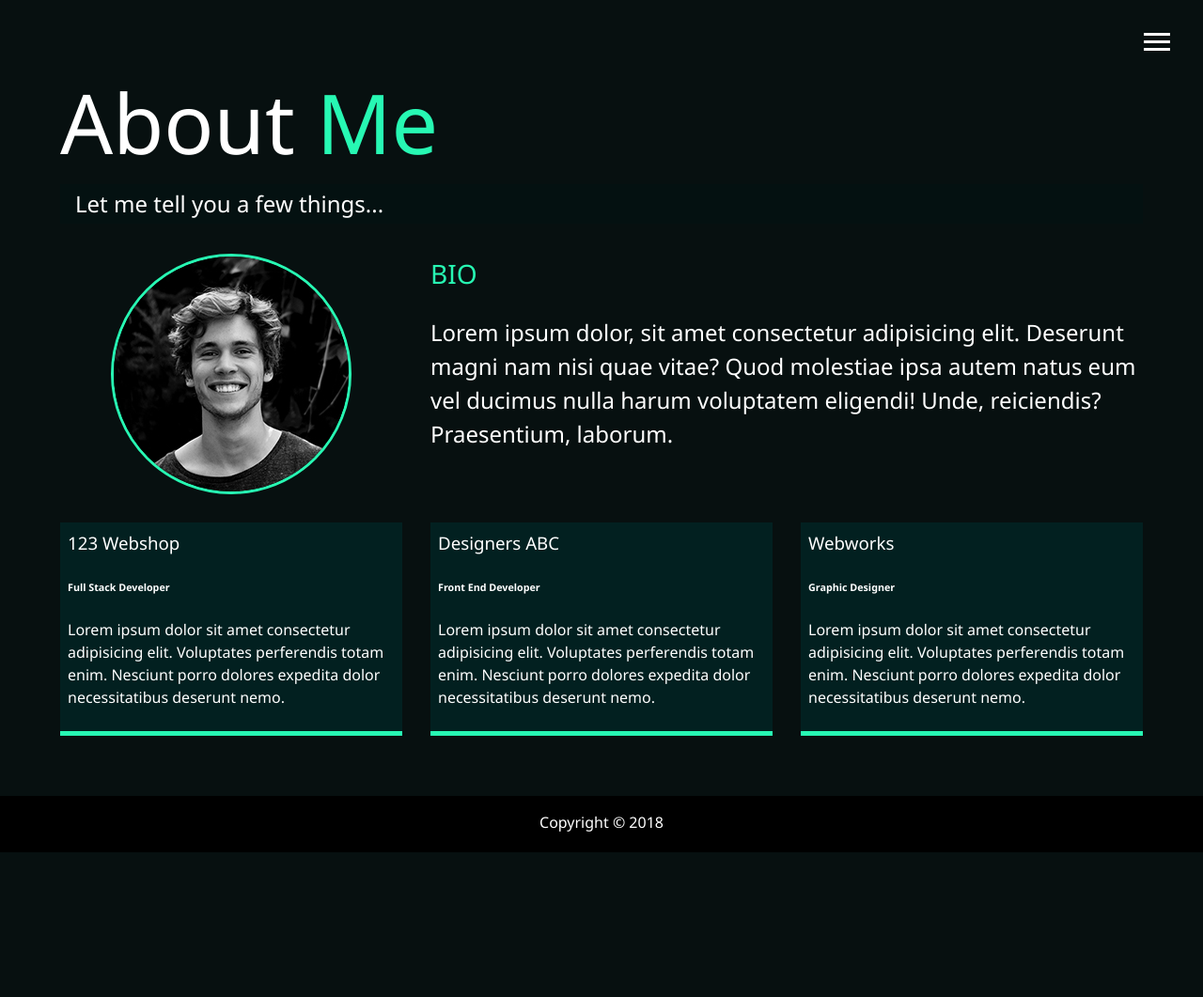
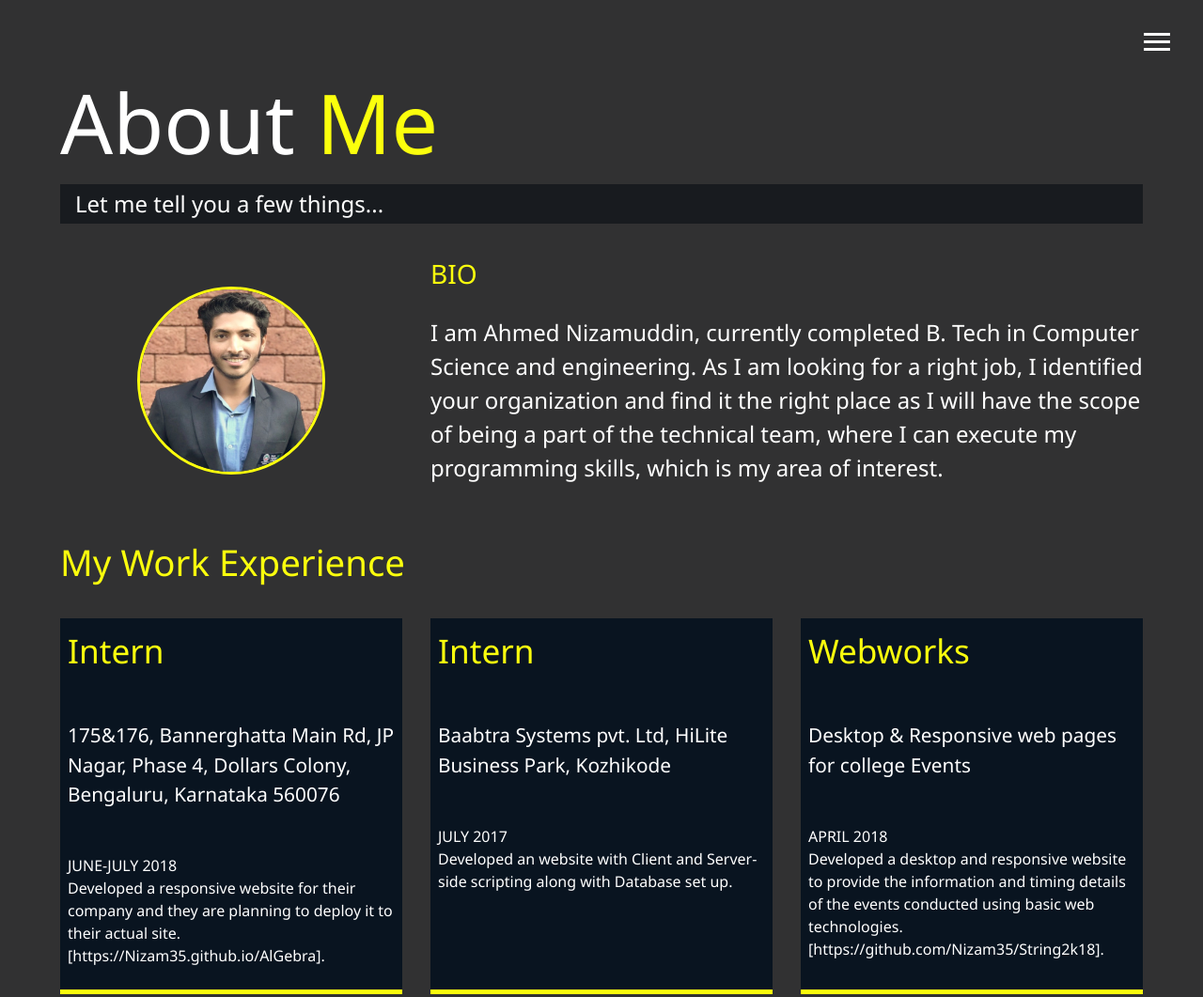
Before and after one commit to Nizam35/my-portfolio, a website: page dist/about.html in a window 1280 px wide. Shown: the top 1061 px of the page at 94% size. Before the commit the page ends 907 px from the top, so only its background shows below. Drawn offline with Linux system fonts and the light colour scheme.

Commit message:
final commit for now

```diff
--- a/scss/_config.scss
+++ b/scss/_config.scss
@@ -1,5 +1,5 @@
-$primary-color: rgba(1, 10, 10, 0.973);
-$secondary-color: #27f8b3;
+$primary-color: rgba(0, 1, 2, 0.808);
+$secondary-color: #fbff0d;
 $show-home-image: true;
 $home-image: url(../img/background.jpg);
 $background-opacity: 0.7;
--- a/scss/_menu.scss
+++ b/scss/_menu.scss
@@ -95,10 +95,10 @@
   .nav-link {
     display: inline-block;
     position: relative;
-    font-size: 30px;
+    font-size: 25px;
     text-transform: uppercase;
     padding: 1rem 0;
-    font-weight: 300;
+    font-weight: 400;
     color: set-text-color($primary-color);
     text-decoration: none;
     @include easeOut;
--- a/scss/_mobile.scss
+++ b/scss/_mobile.scss
@@ -1,7 +1,7 @@
 // Widescreens
 @include mediaXl {
   .projects {
-    grid-template-columns: repeat(4, 1fr);
+    grid-template-columns: repeat(3, 1fr);
   }
 }
 
@@ -17,52 +17,44 @@
   main {
     align-items: center;
     text-align: center;
-
     .lg-heading {
+      text-align: center;
       line-height: 1;
       margin-bottom: 1rem;
+      font-size: 4rem;
+      text-align: justify;
     }
   }
-
   ul.menu-nav,
   div.menu-branding {
     float: none;
     width: 100%;
     min-height: 0;
-
     &.show {
       transform: translate3d(0, 0, 0);
     }
   }
-
   .menu-nav {
     height: 75vh;
     transform: translate3d(-100%, 0, 0);
-    font-size: 24px;
+    font-size: 1.3rem;
+    font-weight: 300;
   }
-
   .menu-branding {
     height: 25vh;
     transform: translate3d(100%, 0, 0);
-
     .portrait {
-      background: url('../img/portrait_small.jpg');
-      width: 150px;
-      height: 150px;
+      background: url('../img/me.jpg');
+      width: 130px;
+      height: 130px;
+      background-size: cover;
+      background-position: bottom top;
     }
   }
-
   .about-info {
-    grid-template-areas:
-      'bioimage'
-      'bio'
-      'job1'
-      'job2'
-      'job3';
-
+    grid-template-areas: 'bioimage' 'bio' 'head''job1' 'job2' 'job3';
     grid-template-columns: 1fr;
   }
-
   .projects {
     grid-template-columns: repeat(2, 1fr);
   }
@@ -73,8 +65,77 @@
   main#home h1 {
     margin-top: 10vh;
   }
-
+  main {
+    align-items: center;
+    text-align: center;
+    .lg-heading {
+      text-align: center;
+      line-height: 1;
+      margin-bottom: 1rem;
+      font-size: 2.8rem;
+      text-align: center;
+    }
+  }
   .projects {
     grid-template-columns: 1fr;
   }
 }
+
+// Color For me
+// .sidenav {
+//   height: auto;
+//   width: 0;
+//   position: fixed;
+//   overflow: hidden;
+//   z-index: 1;
+//   top: 4vh;
+//   left: 0;
+//   @include easeOut;
+//   padding-top: 60px;
+// }
+// .cog-btn {
+//   background-color: #fff;
+//   font-size: 25px;
+//   color: #000;
+//   position: fixed;
+//   top: 2vh;
+//   justify-content: center;
+//   align-items: center;
+//   display: flex;
+//   z-index: 25;
+//   width: 50px;
+//   height: 50px;
+// }
+// @mixin ids {
+//   // padding: 8px 8px 8px 32px;
+//   z-index: 11;
+//   text-decoration: none;
+//   width: 50px;
+//   height: 50px;
+//   display: block;
+//   @include easeOut;
+// }
+// #a1 {
+//   @include ids;
+//   background-color: #fff;
+// }
+// #b2 {
+//   @include ids;
+//   background-color: #444;
+// }
+// #c3 {
+//   @include ids;
+//   background-color: #1e1e1e;
+// }
+// #d4 {
+//   @include ids;
+//   background-color: #ddd;
+// }
+// @media screen and (max-height: 450px) {
+//   .sidenav {
+//     padding-top: 15px;
+//   }
+//   .sidenav a {
+//     font-size: 18px;
+//   }
+// }
--- a/scss/main.scss
+++ b/scss/main.scss
@@ -66,16 +66,23 @@ main {
   }
 }
 
+// About Page
 .about-info {
   display: grid;
   grid-gap: 30px;
-  grid-template-areas: 'bioimage bio bio' 'job1 job2 job3';
+  grid-template-areas: 'bioimage bio bio' 'head head head' 'job1 job2 job3';
   grid-template-columns: repeat(3, 1fr);
   .bio-image {
     grid-area: bioimage;
     margin: auto;
     border-radius: 50%;
+    width: 200px;
+    height: 200px;
     border: $secondary-color 3px solid;
+  }
+  .head {
+    grid-area: head;
+    font-size: 1.2rem;
   }
   .bio {
     grid-area: bio;
@@ -83,12 +90,36 @@ main {
   }
   .job-1 {
     grid-area: job1;
+    .text-secondary {
+      font-size: 2.2rem;
+      font-weight: 400;
+    }
+    h6 {
+      font-size: 1.3rem;
+      font-weight: normal;
+    }
   }
   .job-2 {
     grid-area: job2;
+    .text-secondary {
+      font-size: 2.2rem;
+      font-weight: 400;
+    }
+    h6 {
+      font-size: 1.3rem;
+      font-weight: normal;
+    }
   }
   .job-3 {
     grid-area: job3;
+    .text-secondary {
+      font-size: 2.2rem;
+      font-weight: 400;
+    }
+    h6 {
+      font-size: 1.3rem;
+      font-weight: normal;
+    }
   }
   .job {
     background: lighten($primary-color, 5);
@@ -101,9 +132,10 @@ main {
 .projects {
   display: grid;
   grid-gap: 0.7rem;
-  grid-template-columns: repeat(3, 1fr);
+  grid-template-columns: repeat(5, 1fr);
   img {
     width: 100%;
+    height: 240px;
     border: 3px #fff solid;
     &:hover {
       opacity: 0.5;
@@ -153,6 +185,7 @@ main {
   @extend .btn;
   background: darken($primary-color, 50);
   color: #fff;
+  padding: 1em;
 }
 
 .btn-light {
```
Also changed, not shown: dist/about.html, dist/contact.html, dist/css/main.css, dist/img/2018_graduation_6635/2018_graduation_6635.png (added), dist/img/2018_graduation_6635/2018_graduation_6635.svg (added), dist/img/portrait.jpg (deleted), dist/img/portrait_small.jpg (deleted), dist/img/projects/1a.PNG (added), dist/img/projects/2a.png (added), dist/img/projects/p3.png (added), dist/img/projects/p4.png (added), dist/img/projects/p5.png (added), dist/index.html, dist/js/main.js, 1 more files, 2 other files.
